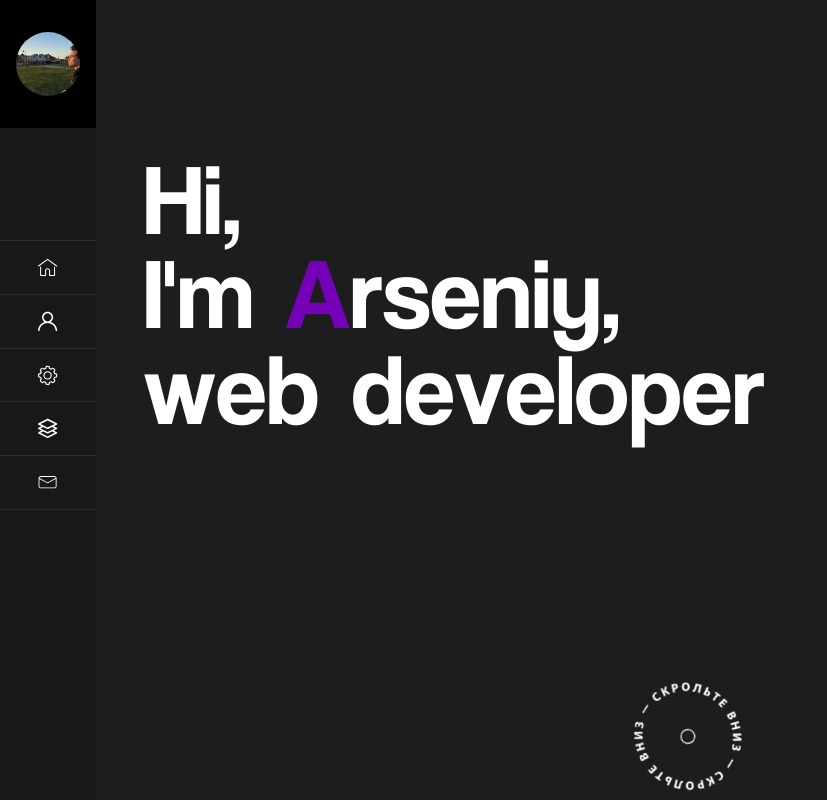
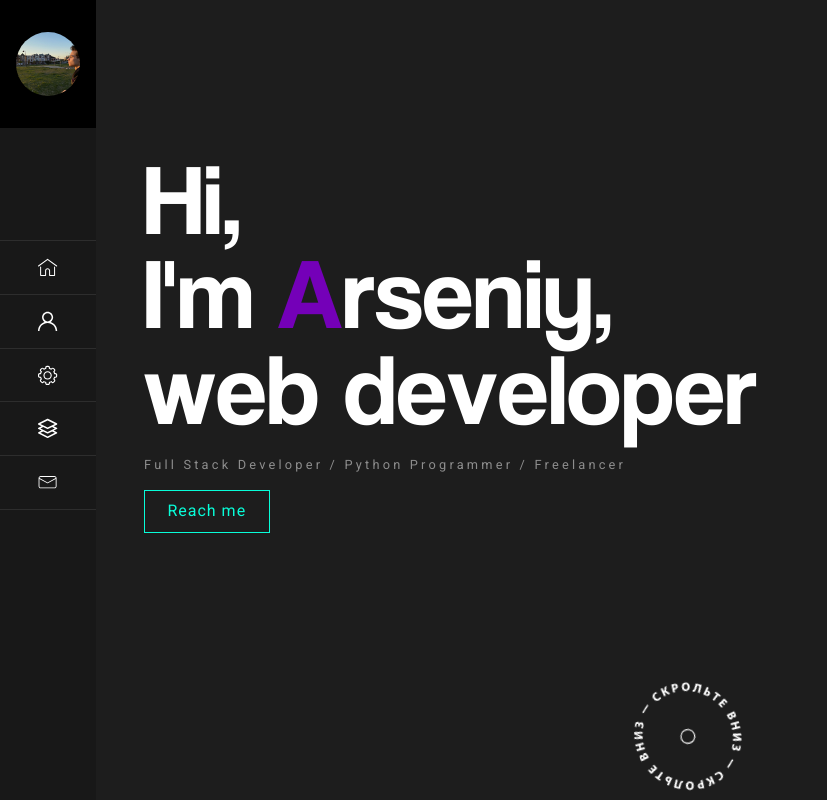
Before and after one commit to arseniypom/arseniypom-web, a React (Create React App) app: page / in a window 1280 px wide. Shown: the top 800 px of the page, without its empty margins (0-827 px from the left). Built offline with nearby package versions, Linux system fonts and the light colour scheme.

Commit message:
Updated intro screen, added text and button, added starting animation and changed text appearance animation

```diff
--- a/src/App.tsx
+++ b/src/App.tsx
@@ -14,7 +14,7 @@ function App() {
       <Skills />
       <Portfolio />
       <Contact />
-      {/* <Footer /> */}
+      <Footer />
     </main>
   </>;
 }
--- a/src/components/Intro.tsx
+++ b/src/components/Intro.tsx
@@ -1,9 +1,14 @@
 import React from "react";
-import Square from "./Square";
+
 import scrollDownImg from '../images/round_letters.svg';
 
 const Intro: React.FC = () => {
   const introScreen: any = React.useRef();
+  const squaresBoard: any = React.useRef();
+
+  const firstLine: any = React.useRef();
+  const secondLine: any = React.useRef();
+  const thirdLine: any = React.useRef();
 
   interface ColorPalettes {
     [key: string]: string[];
@@ -17,30 +22,106 @@ const Intro: React.FC = () => {
     rainbow: ['FF0000', 'FF8700', 'DEFF0A', 'A1FF0A', '0AEFFF', '580AFF', 'BE0AFF']
   }
 
-  const letters = document.querySelectorAll('.intro_header_letter');
-
-  for (var i = 0; i < letters.length; i++) {
-    (function (i) {
-        setTimeout(function () {
-          letters[i].classList.add('display')
-        }, 120 * i);
-    })(i);
-  };
-
-
-  // const [activeColorPaletteName, setActiveColorPaletteName] = React.useState<string>('default');
   const [activeColorPalette, setActiveColorPalette] = React.useState<string[]>(colorPalettes.neon);
   const [squaresArray, setSquaresArray] = React.useState<JSX.Element[]>([]);
+
+  const squareMouseOverHandle = (e: React.MouseEvent<Element, MouseEvent>) : void => {
+    const target = e.target as HTMLElement;
+    if (target.dataset.role === 'square') {
+      setColor(target);
+    }
+  }
+
+  const setColor = (target: HTMLElement, timer: number = 0) : void => {
+
+    setTimeout(() => {
+      target.style.backgroundColor = '#' + getRandomColor();
+    }, timer);
+
+    setTimeout(() => {
+      target.style.backgroundColor = '#1d1d1d';
+    }, timer + 700);
+  }
+
+  const getRandomColor = () => {
+    const colorIndex: number = Math.round(Math.random() * activeColorPalette.length);
+    return activeColorPalette[colorIndex];
+  }
+
+  const getRandomElement = (elementsArray: NodeListOf<Element>) => {
+    return elementsArray[Math.round(Math.random() * (elementsArray.length-1))] as any;
+  }
+
+  React.useEffect(() => {
+    // const letters = document.querySelectorAll('.intro_header_letter');
+
+    // for (var i = 0; i < letters.length; i++) {
+    //   ((i) => {
+    //       setTimeout(function () {
+    //         letters[i].classList.add('display')
+    //       }, 120 * i);
+    //   })(i);
+    // };
+    const characters = "Hi,I'm Arseniy,web developer".split('');
+    characters.forEach((char, i) => {
+      // setTimeout(() => {
+      //   console.log(char, i);
+      // }, i * 200);
+      const letter = document.createElement('span');
+      if (char === ' ') {
+        letter.style.display = 'inline';
+      } else {
+        letter.style.display = 'inline-block';
+      }
+      letter.innerText = char;
+      letter.classList.add('intro_header_letter');
+      char === 'A' && letter.classList.add('intro_header_letter_main');
+
+      letter.dataset.aos="zoom-in";
+      letter.dataset.aosDuration="200";
+      letter.dataset.aosDelay=`${i * 100}`;
+
+      if (i < 3) {
+        firstLine.current.append(letter);
+      } else if (i < 15) {
+        secondLine.current.append(letter);
+      } else if (i < 28) {
+        thirdLine.current.append(letter);
+      }
+    });
+  }, []);
 
   React.useEffect(() => {
     const introDivRect = introScreen.current.getBoundingClientRect();
     const squaresAmount = Math.floor(introDivRect.width * introDivRect.height / (20*20));
-
     const newSquaresArray: Array<JSX.Element> = [];
     for (let i = 0; i < squaresAmount; i++) {
-      newSquaresArray.push(<Square key={i} activeColorPalette={activeColorPalette} />);
+      newSquaresArray.push(<div key={i} className="square" data-role="square"></div>)
     }
-    setSquaresArray(newSquaresArray);
+
+    (async () => {
+      try {
+        await setSquaresArray(newSquaresArray);
+        const squares = document.querySelectorAll('[data-role=square]');
+        const intervalId = setInterval(() => {
+          // for (let i = 0; i < 7; i++) {
+            setColor(getRandomElement(squares), 300);
+            setColor(getRandomElement(squares), 400);
+            setColor(getRandomElement(squares), 500);
+            setColor(getRandomElement(squares), 600);
+            setColor(getRandomElement(squares), 700);
+            setColor(getRandomElement(squares), 800);
+            setColor(getRandomElement(squares), 900);
+          // }
+        }, 500);
+
+        setTimeout(() => {
+          clearInterval(intervalId);
+        }, 2000);
+      } catch (error) {
+        console.log(error.message);
+      }
+    })();
 
   }, [introScreen]);
 
@@ -53,39 +134,12 @@ const Intro: React.FC = () => {
 
   return (
     <div ref={introScreen} id="home" className="intro">
-      <h1 className="intro_header intro_header_first-line">
-        <span className="intro_header_letter">H</span>
-        <span className="intro_header_letter">i</span>
-        <span className="intro_header_letter">,</span>
-      </h1>
-      <h1 className="intro_header intro_header_second-line">
-        <span className="intro_header_letter">I</span>
-        <span className="intro_header_letter">'</span>
-        <span className="intro_header_letter">m</span>
-        <span className="intro_header_letter intro_header_letter_first intro_header_letter_main">A</span>
-        <span className="intro_header_letter">r</span>
-        <span className="intro_header_letter">s</span>
-        <span className="intro_header_letter">e</span>
-        <span className="intro_header_letter">n</span>
-        <span className="intro_header_letter">i</span>
-        <span className="intro_header_letter">y</span>
-        <span className="intro_header_letter">,</span>
-      </h1>
-      <h1 className="intro_header intro_header_third-line">
-        <span className="intro_header_letter">w</span>
-        <span className="intro_header_letter">e</span>
-        <span className="intro_header_letter">b</span>
-        <span className="intro_header_letter intro_header_letter_first">d</span>
-        <span className="intro_header_letter">e</span>
-        <span className="intro_header_letter">v</span>
-        <span className="intro_header_letter">e</span>
-        <span className="intro_header_letter">l</span>
-        <span className="intro_header_letter">o</span>
-        <span className="intro_header_letter">p</span>
-        <span className="intro_header_letter">e</span>
-        <span className="intro_header_letter">r</span>
-      </h1>
-      <div className="intro_board" id="board">
+      <h1 ref={firstLine} className="intro_header intro_header_first-line"></h1>
+      <h1 ref={secondLine} className="intro_header intro_header_second-line"></h1>
+      <h1 ref={thirdLine} className="intro_header intro_header_third-line"></h1>
+      <p className="text-muted intro_text">Full Stack Developer / Python Programmer / Freelancer</p>
+      <button className="animated-button intro_contact-button">Reach me</button>
+      <div ref={squaresBoard} onMouseOver={(e) => squareMouseOverHandle(e)} className="intro_board" id="board">
         {squaresArray}
       </div>
       {/* <div className="intro_option" onClick={colorButtonClickHandle}>
@@ -118,7 +172,7 @@ const Intro: React.FC = () => {
           <span className="letter-7">w</span>
         </button>
       </div> */}
-      <img src={scrollDownImg} className="intro_scroll-down"></img>
+      <img src={scrollDownImg} className="intro_scroll-down" alt="scroll down"></img>
     </div>
   )
 }
--- a/src/components/Square.tsx
+++ /dev/null
@@ -1,35 +0,0 @@
-import React from 'react';
-
-interface ISquareProps {
-  activeColorPalette: Array<string>,
-}
-
-const Square: React.FC<ISquareProps> = ({activeColorPalette}) => {
-  const setColor = (e: React.MouseEvent<Element, MouseEvent>) : void => {
-    const target = e.target as HTMLTextAreaElement;
-    const color = '#' + getRandomColor();
-    target.style.backgroundColor = color;
-    // target.boxShadow = `0 0 2px ${color}, 0 0 10px ${color}`;
-  }
-  const resetColor = (e: React.MouseEvent<Element, MouseEvent>) : void => {
-    const target = e.target as HTMLTextAreaElement;
-    target.style.backgroundColor = '#1d1d1d';
-    // element.style.boxShadow = `0 0 2px #000`;
-  }
-
-  const getRandomColor = () => {
-    const colorIndex: number = Math.round(Math.random() * activeColorPalette.length);
-    return activeColorPalette[colorIndex];
-  }
-
-  return (
-    <div
-      className="square"
-      onMouseOver={setColor}
-      onMouseLeave={resetColor}
-      >
-    </div>
-  )
-}
-
-export default Square;
--- a/src/styles/_contact.scss
+++ b/src/styles/_contact.scss
@@ -19,7 +19,6 @@ textarea:-webkit-autofill:focus,
 select:-webkit-autofill,
 select:-webkit-autofill:hover,
 select:-webkit-autofill:focus {
-  // border: 1px solid green;
   -webkit-text-fill-color: #08fdd8;
   -webkit-box-shadow: 0 0 0px 1000px #2d2d2d inset;
   box-shadow: 0 0 0px 1000px #2d2d2d inset;
--- a/src/styles/_general.scss
+++ b/src/styles/_general.scss
@@ -43,6 +43,11 @@ code {
   letter-spacing: 2px;
 }
 
+.text-muted {
+  color: rgb(141, 141, 141);
+  letter-spacing: 0.2rem;
+}
+
 .animated-button {
   position: relative;
 
--- a/src/styles/_intro.scss
+++ b/src/styles/_intro.scss
@@ -12,7 +12,6 @@
     position: absolute;
     left: 0;
     margin: 0 0 0 3rem;
-    background-color: #1d1d1d;
 
     &_first-line {
       top: $intro-header_margin-top;
@@ -24,7 +23,7 @@
       top: calc(#{$intro-header_margin-top} + #{$intro-header_line-height} + .2rem);
       z-index: 2;
       white-space: nowrap;
-      animation: blink-caret .75s step-end infinite;
+      // animation: blink-caret .75s step-end infinite;
     }
     &_third-line {
       top: calc(#{$intro-header_margin-top} + #{$intro-header_line-height * 2} - .5rem);
@@ -35,20 +34,11 @@
       overflow: hidden;
     }
 
-
     &_letter {
-      transition: all .1s ease-in-out;
       cursor: default;
-      display: none;
-
       animation-duration: 1s;
       animation-fill-mode: both;
       animation-iteration-count: 1;
-
-      &_first {
-        margin-left: 2rem;
-      }
-
       &_main {
         color: #7400b8;
       }
@@ -58,6 +48,26 @@
         animation-name: rubberBand;
       }
     }
+  }
+
+  &_text {
+    margin-left: 3rem;
+    font-size: 0.8rem;
+    background-color: #1d1d1d;
+    position: absolute;
+    top: calc(#{$intro-header_margin-top} + #{$intro-header_line-height * 3} + .5rem);
+    left: 0;
+  }
+
+  &_contact-button {
+    width: fit-content;
+    background-color: #1d1d1d;
+    padding: .7rem 1.4rem;
+    margin-left: 3rem;
+
+    position: absolute;
+    top: calc(#{$intro-header_margin-top} + #{$intro-header_line-height * 3} + 2.5rem);
+    left: 0;
   }
 
   &_board{
```
